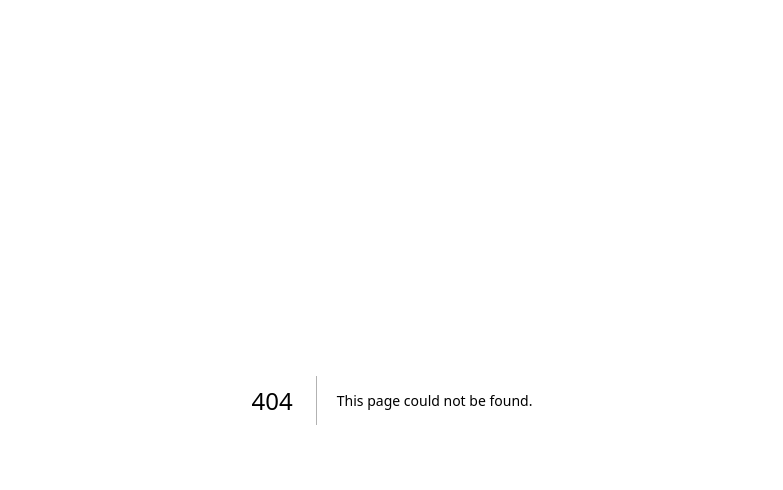
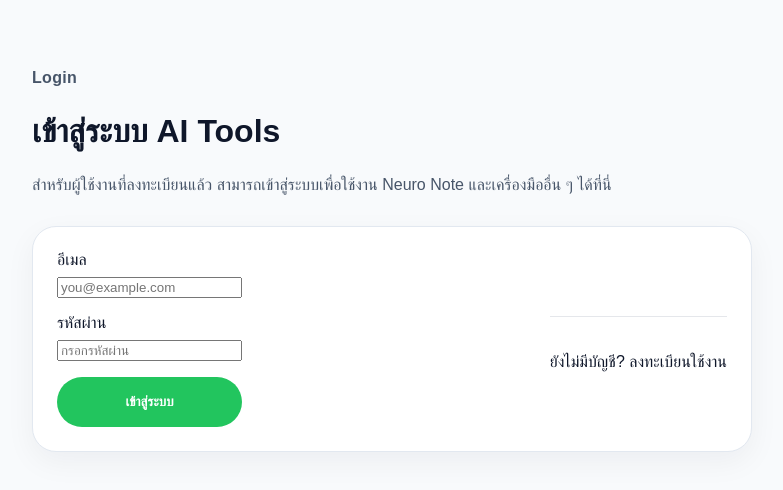
Before and after one commit to saharata/clinic-ai-site, a Next.js app: page /ai/login in a window 1280 px wide. Before the commit this address had no page. Shown: the top 490 px of the page, without its empty margins (248-1031 px from the left). Built offline with nearby package versions, Linux system fonts and the light colour scheme; no server answers.

Commit message:
add login page

```diff
--- /dev/null
+++ b/app/ai/login/page.tsx
@@ -0,0 +1,157 @@
+"use client";
+
+import { FormEvent, useMemo, useState } from "react";
+import { createClient } from "@supabase/supabase-js";
+import { useRouter } from "next/navigation";
+
+export default function LoginPage() {
+  const router = useRouter();
+
+  const supabase = useMemo(() => {
+    const url = process.env.NEXT_PUBLIC_SUPABASE_URL;
+    const anonKey = process.env.NEXT_PUBLIC_SUPABASE_ANON_KEY;
+
+    if (!url || !anonKey) return null;
+    return createClient(url, anonKey);
+  }, []);
+
+  const [email, setEmail] = useState("");
+  const [password, setPassword] = useState("");
+  const [loading, setLoading] = useState(false);
+  const [errorMessage, setErrorMessage] = useState("");
+  const [successMessage, setSuccessMessage] = useState("");
+
+  async function handleSubmit(e: FormEvent<HTMLFormElement>) {
+    e.preventDefault();
+    setErrorMessage("");
+    setSuccessMessage("");
+
+    if (!supabase) {
+      setErrorMessage("ยังไม่พบการตั้งค่า Supabase");
+      return;
+    }
+
+    if (!email || !password) {
+      setErrorMessage("กรุณากรอกอีเมลและรหัสผ่าน");
+      return;
+    }
+
+    try {
+      setLoading(true);
+
+      const { error } = await supabase.auth.signInWithPassword({
+        email,
+        password,
+      });
+
+      if (error) {
+        setErrorMessage(error.message);
+        return;
+      }
+
+      setSuccessMessage("เข้าสู่ระบบสำเร็จ กำลังพาไปหน้าหลัก...");
+      setTimeout(() => {
+        router.push("/ai");
+      }, 800);
+    } catch (err) {
+      console.error(err);
+      setErrorMessage("เกิดข้อผิดพลาดระหว่างเข้าสู่ระบบ");
+    } finally {
+      setLoading(false);
+    }
+  }
+
+  return (
+    <main className="section">
+      <div className="container" style={{ maxWidth: 720 }}>
+        <div className="section-head">
+          <p className="eyebrow">Login</p>
+          <h1>เข้าสู่ระบบ AI Tools</h1>
+          <p>
+            สำหรับผู้ใช้งานที่ลงทะเบียนแล้ว สามารถเข้าสู่ระบบเพื่อใช้งาน Neuro
+            Note และเครื่องมืออื่น ๆ ได้ที่นี่
+          </p>
+        </div>
+
+        <div className="cta-box" style={{ padding: 24 }}>
+          <form onSubmit={handleSubmit} style={{ display: "grid", gap: 16 }}>
+            <div style={{ display: "grid", gap: 8 }}>
+              <label htmlFor="email">อีเมล</label>
+              <input
+                id="email"
+                type="email"
+                value={email}
+                onChange={(e) => setEmail(e.target.value)}
+                placeholder="you@example.com"
+                className="input"
+                autoComplete="email"
+              />
+            </div>
+
+            <div style={{ display: "grid", gap: 8 }}>
+              <label htmlFor="password">รหัสผ่าน</label>
+              <input
+                id="password"
+                type="password"
+                value={password}
+                onChange={(e) => setPassword(e.target.value)}
+                placeholder="กรอกรหัสผ่าน"
+                className="input"
+                autoComplete="current-password"
+              />
+            </div>
+
+            {errorMessage ? (
+              <div
+                style={{
+                  background: "#fee2e2",
+                  color: "#991b1b",
+                  padding: 12,
+                  borderRadius: 12,
+                  fontSize: 14,
+                }}
+              >
+                {errorMessage}
+              </div>
+            ) : null}
+
+            {successMessage ? (
+              <div
+                style={{
+                  background: "#dcfce7",
+                  color: "#166534",
+                  padding: 12,
+                  borderRadius: 12,
+                  fontSize: 14,
+                }}
+              >
+                {successMessage}
+              </div>
+            ) : null}
+
+            <button
+              type="submit"
+              className="btn btn-line big"
+              disabled={loading}
+              style={{ justifyContent: "center", opacity: loading ? 0.7 : 1 }}
+            >
+              {loading ? "กำลังเข้าสู่ระบบ..." : "เข้าสู่ระบบ"}
+            </button>
+          </form>
+
+          <div
+            style={{
+              marginTop: 20,
+              paddingTop: 20,
+              borderTop: "1px solid #e5e7eb",
+            }}
+          >
+            <p style={{ marginBottom: 12 }}>
+              ยังไม่มีบัญชี? <a href="/ai/register">ลงทะเบียนใช้งาน</a>
+            </p>
+          </div>
+        </div>
+      </div>
+    </main>
+  );
+}
```
